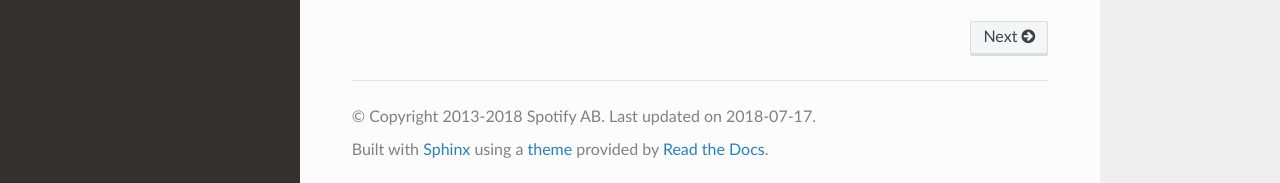
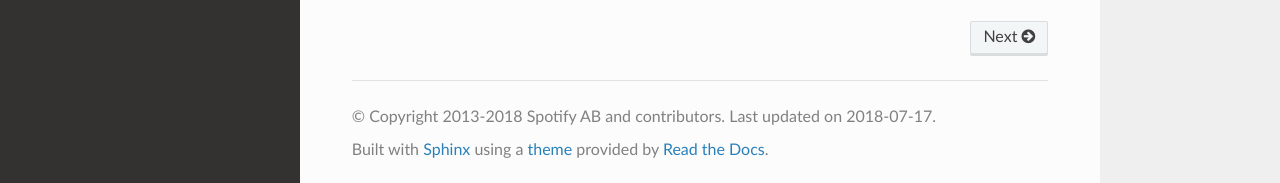
Before and after one commit to spotify/dh-virtualenv, a Sphinx documentation site: the page built from doc/index.rst, in a window 1280 px wide and 900 px high, scrolled down 1328 px. Shown: the part 714-897 px from the top of the window. Built offline with Sphinx 7.4.7 and the Read the Docs theme 2.0.0, drawn with Linux system fonts in a browser that asks for light colours.

Commit message:
Fix copyright

```diff
--- a/doc/conf.py
+++ b/doc/conf.py
@@ -54,7 +54,7 @@ master_doc = 'index'
 
 # General information about the project.
 project = meta["name"]
-copyright = u'2013-2018 Spotify AB'
+copyright = u'2013-2018 Spotify AB and contributors'
 
 # The version info for the project you're documenting, acts as replacement for
 # |version| and |release|, also used in various other places throughout the
```
